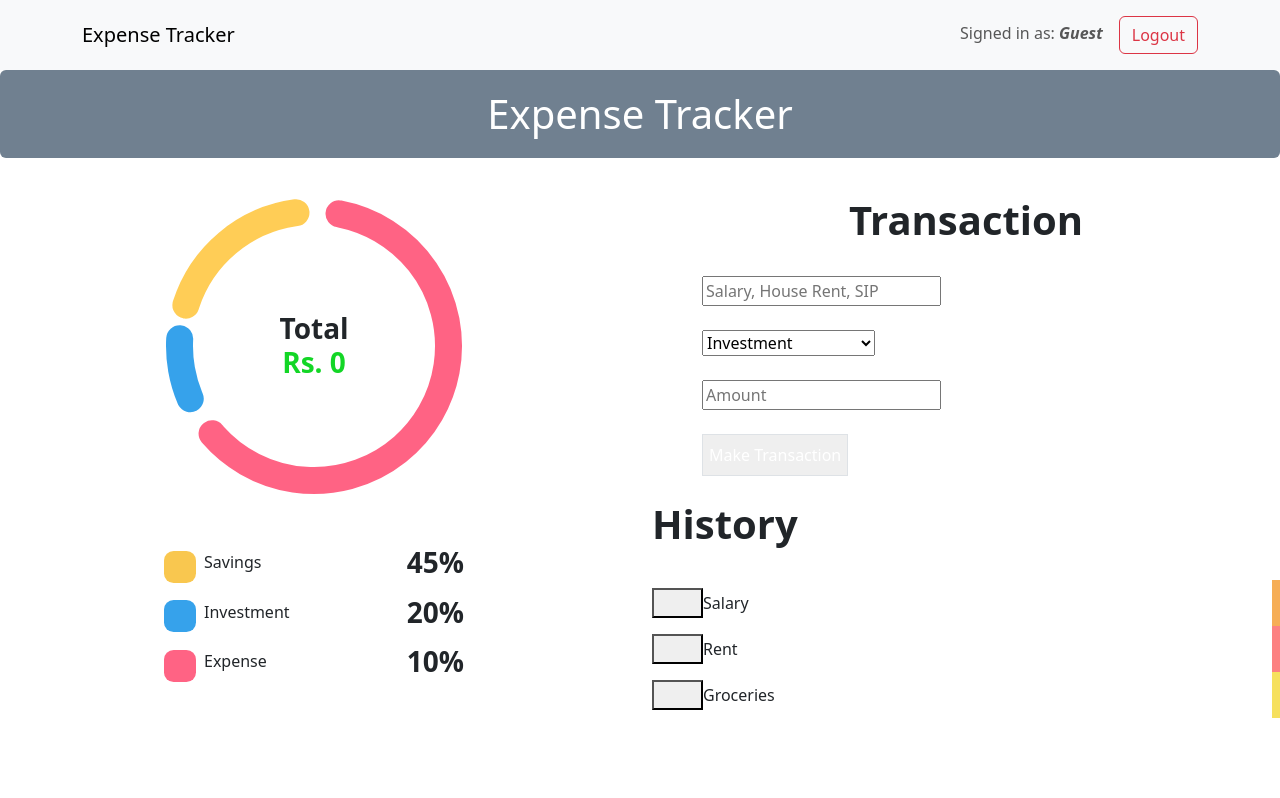
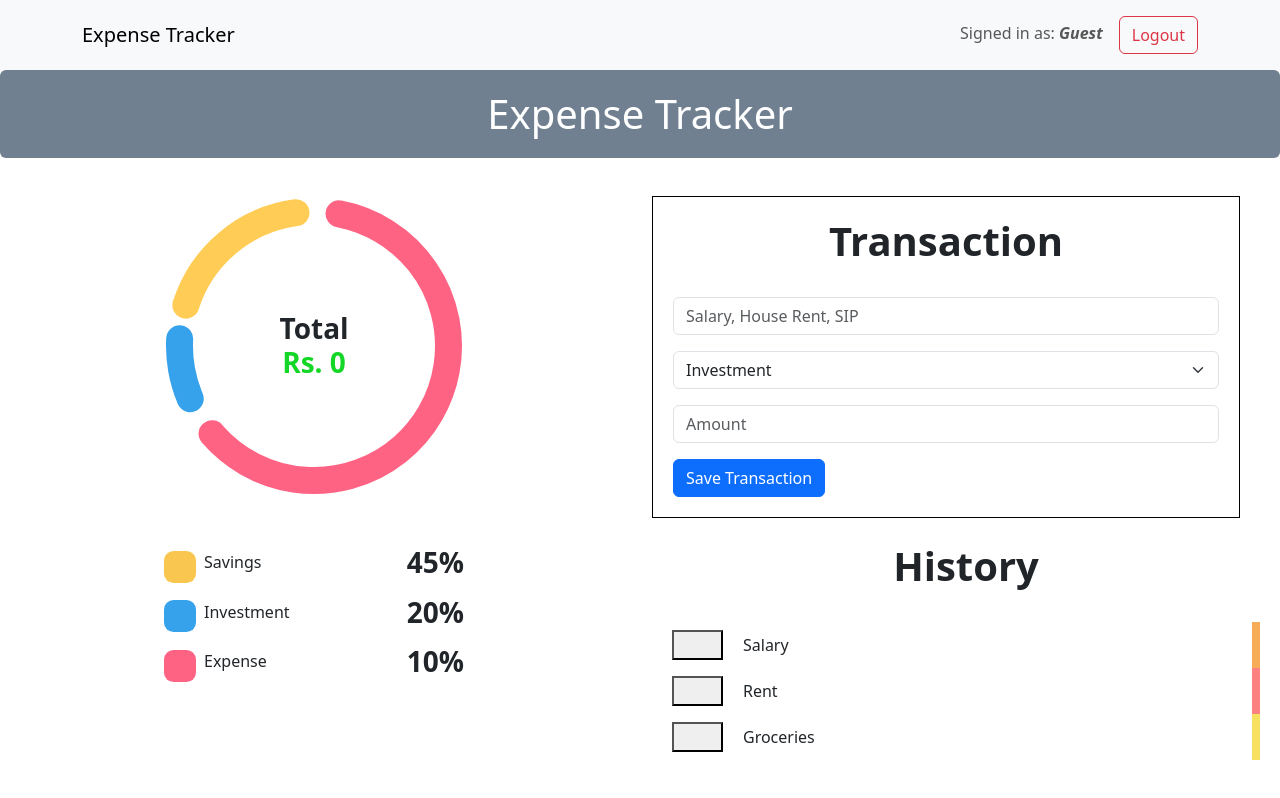
Before and after one commit to IreshEranga/Expense_Tracker_WebApp, a React (Create React App) app in the folder frontend/: page /home in a window 1280 px wide. Built offline with nearby package versions, Linux system fonts and the light colour scheme; some icons are missing; the HTML template or start-up script is replaced by a standard one.

Commit message:
frontend complete

```diff
--- a/frontend/src/App.css
+++ b/frontend/src/App.css
@@ -106,3 +106,27 @@
     grid-template-columns: repeat(2, minmax(0, 1fr));
   }
 }
+
+
+.transform{
+   padding:20px;
+   margin-right:40px;
+}
+
+/* Styles for screens smaller than 768px (tablets and phones) */
+@media (max-width: 768px) {
+  .transform {
+     padding: 25px 15px;
+     margin-right: 20px;
+     margin-left: 10px;
+  }
+}
+
+/* Styles for screens smaller than 576px (phones) */
+@media (max-width: 576px) {
+  .transform {
+    padding: 25px 15px;
+     margin-right: 10px;
+     margin-left: 10px;
+  }
+}
--- a/frontend/src/components/Form.js
+++ b/frontend/src/components/Form.js
@@ -1,45 +1,43 @@
-import React from 'react';
-import { useForm } from 'react-hook-form';
+import Button from 'react-bootstrap/Button';
+import Form from 'react-bootstrap/Form';
 import List from './List.js';
+import '../App.css';
 
-export default function Form() {
-  const { register, handleSubmit, reset } = useForm();
 
-  const onSubmit = (data) => {
-    if (!data) return;
-    console.log(data); // You can replace this with the appropriate action
-    reset({
-      name: '',
-      type: 'Investment', // Resetting to default value
-      amount: ''
-    });
-  };
+function BasicExample() {
+  return (
+    <div>
+      <Form className='transform' style={{border:'1px solid black'}}>
+      <h1 className='font-bold pb-4 text-xl' style={{textAlign:'center'}}>Transaction</h1>
+      <Form.Group className="mb-3" controlId="formBasicEmail">
 
-  return (
-    <div className="form max-w-sm mx-auto w-96">
-      <h1 className='font-bold pb-4 text-xl' style={{textAlign:'center'}}>Transaction</h1>
+        <Form.Control type="text" id="name" placeholder="Salary, House Rent, SIP" />
 
-      <form id='form' onSubmit={handleSubmit(onSubmit)} style={{marginLeft:'50px'}}>
-        <div className="grid gap-4">
-          <div className="input-group">
+      </Form.Group>
 
-            <input type="text" id="name" {...register('name')} placeholder='Salary, House Rent, SIP' className='form-input' />
-          </div>
-          <select id="type" className='form-input' {...register('type')} style={{width:'30%'}}>
-            <option value="Investment">Investment</option>
-            <option value="Expense">Expense</option>
-            <option value="Savings">Savings</option>
-          </select>
-          <div className="input-group">
-            <input type="text" id="amount" {...register('amount')} placeholder='Amount' className='form-input' />
-          </div>
-          <div className="submit-btn">
-            <button type="submit" className='border py-2 text-white bg-indigo-500 w-full'>Make Transaction</button>
-          </div>
-        </div>
-      </form>
+      <Form.Group className="mb-3">
 
-      <List />
+        <Form.Select >
+          <option>Investment</option>
+          <option>Expense</option>
+          <option>Savings</option>
+        </Form.Select>
+      </Form.Group>
+
+      <Form.Group className="mb-3">
+
+        <Form.Control type="text" id='amount' placeholder="Amount" />
+      </Form.Group>
+
+      <Button variant="primary" type="submit">
+        Save Transaction
+      </Button>
+    </Form>
+    <List/>
     </div>
+
+
   );
 }
+
+export default BasicExample;
--- a/frontend/src/components/List.js
+++ b/frontend/src/components/List.js
@@ -43,7 +43,7 @@ export default function List() {
 
   return (
     <div className="flex flex-col py-6 gap-3">
-      <h1 className='py-4 font-bold text-xl'>History</h1>
+      <h1 className='py-4 font-bold text-xl' style={{textAlign:'center'}}>History</h1>
       {Transactions}
     </div>
   );
@@ -52,11 +52,11 @@ export default function List() {
 function Transaction({ category, handler }) {
   if (!category) return null;
   return (
-    <div className="item flex justify-center bg-gray-50 py-2 rounded-r" style={{ borderRight: `8px solid ${category.color ?? "#e5e5e5"}` }}>
-      <button className='px-3' onClick={handler}>
-        <box-icon data-id={category._id ?? ''} color={category.color ?? "#e5e5e5"} size="15px" name="trash"></box-icon>
+    <div className="item flex justify-center bg-gray-50 py-2 rounded-r" style={{ borderRight: `8px solid ${category.color ?? "#e5e5e5"}` , marginRight:'20px'}}>
+      <button className='px-3' onClick={handler} style={{marginLeft:'20px'}}>
+        <box-icon data-id={category._id ?? ''} color={category.color ?? "#e5e5e5"} size="15px" name="trash" ></box-icon>
       </button>
-      <span className='block w-full'>{category.name ?? ''}</span>
+      <span className='block w-full' style={{marginLeft:'20px'}}>{category.name ?? ''}</span>
     </div>
   );
 }
```
